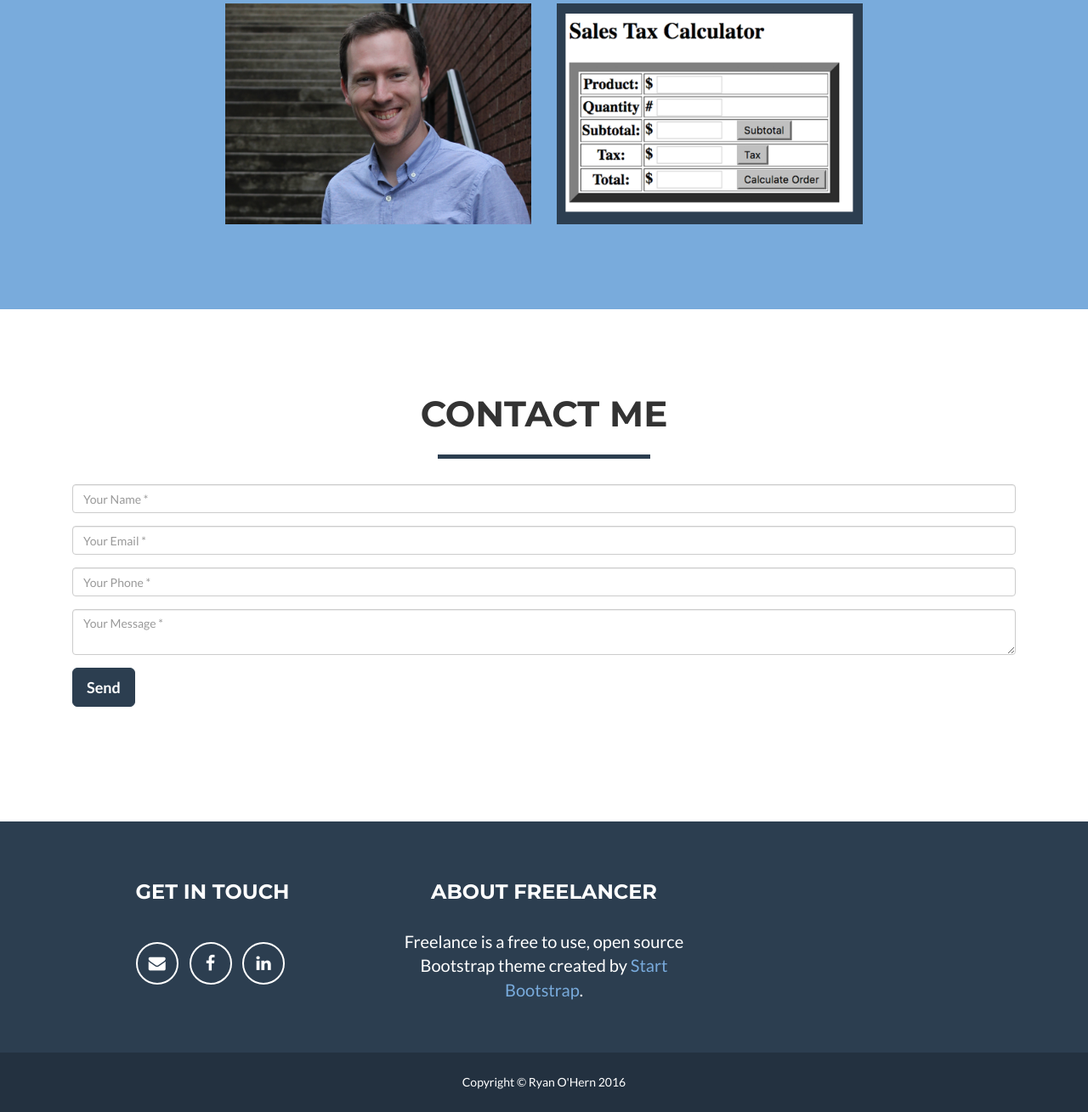
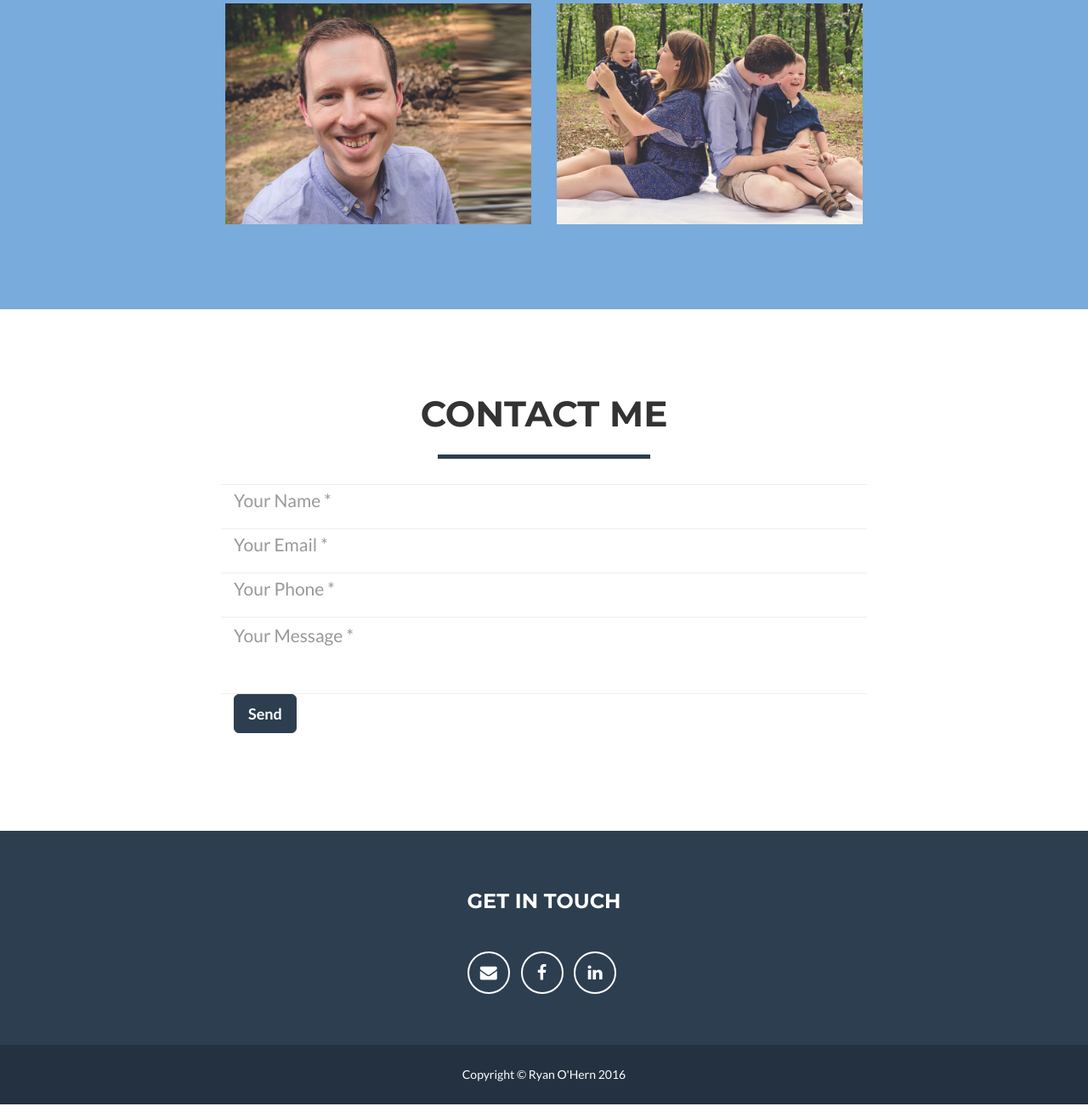
Before and after one commit to ryan-ohern/ryan-ohern.github.io, a website: page index.html in a window 1280 px wide. Shown: the part 1880-3189 px from the top of the page at 85% size. Drawn offline with nearby package versions, Linux system fonts and the light colour scheme.

Commit message:
contact form updated with new look to match theme

```diff
--- a/index.html
+++ b/index.html
@@ -161,7 +161,7 @@
         <div class="container">
             <div class="row">
                 <div class="col-lg-12 text-center">
-                    <h2>Ryan is...</h2>
+                    <h2>I am...</h2>
                     <hr class="star-light">
                 </div>
             </div>
@@ -182,10 +182,10 @@
             <!--Attempting to Add Photos Here-->
             <div class="row">
                 <div class="col-lg-4 col-lg-offset-2">
-                    <img src="img/portfolio/about-me-profile.png" class="img-responsive img-centered" alt="" id="about-me-profile">
+                    <img src="img/portfolio/about-me-profile2.png" class="img-responsive img-centered" alt="" id="about-me-profile">
                 </div>
                 <div class="col-lg-4">
-                    <img src="img/portfolio/salesTaxCalculator.png" class="img-responsive img-centered" alt="" id="about-me-family">
+                    <img src="img/portfolio/about-me-family.png" class="img-responsive img-centered" alt="" id="about-me-family">
                 </div>
             </div>
         </div>
@@ -201,30 +201,40 @@
                 </div>
             </div>
             <form action="https://formspree.io/ryanohern@gmail.com" method="POST">
-
-                <div class="col-md-12">
-           <div class="form-group">
+                <div class="col-lg-8 col-lg-offset-2">
+                    <div class="row control-group">
+                        <div class="form-group col-xs-12 floating-label-form-group controls">
                            <input type="text" class="form-control" placeholder="Your Name *" id="name" required="" data-validation-required-message="Please enter your name." name="name">
                            <p class="help-block text-danger"></p>
                         </div>
-           <div class="form-group">
+                    </div>
+                    <div class="row control-group">
+                        <div class="form-group col-xs-12 floating-label-form-group controls">
                            <input type="email" class="form-control" placeholder="Your Email *" id="email" required="" data-validation-required-message="Please enter your email address." name="_replyto">
                            <p class="help-block text-danger"></p>
                         </div>
-           <div class="form-group">
+                    </div>
+                    <div class="row control-group">
+                        <div class="form-group col-xs-12 floating-label-form-group controls">
                            <input type="tel" class="form-control" placeholder="Your Phone *" id="phone" required="" data-validation-required-message="Please enter your phone number." name="phone">
                            <p class="help-block text-danger"></p>
                         </div>
-           <div class="form-group">
+                    </div>
+                    <div class="row control-group">
+                        <div class="form-group col-xs-12 floating-label-form-group controls">
                            <textarea class="form-control" placeholder="Your Message *" id="message" required="" data-validation-required-message="Please enter a message." name="message"></textarea>
                            <p class="help-block text-danger"></p>
                         </div>
                     </div>
-       <div id="success"></div>
+                    <div class="row control-group">
                         <div class="form-group col-xs-12">
                             <button type="submit" class="btn btn-success btn-lg">Send</button>
                         </div>
                     </div>
+                </div>
+            </div>
+                <!-- <div id="success"></div> -->
+
 
        <!-- <div class="col-lg-12 text-center">
                                 <div id="success"></div>
@@ -263,7 +273,7 @@
                                 <p class="help-block text-danger"></p>
                             </div>
                         </div> -->
-                        <br>
+                        <!-- <br> -->
                         <!-- <div id="success"></div> -->
                         <!-- <div class="row">
                             <div class="form-group col-xs-12">
@@ -286,7 +296,7 @@
                         <p>3481 Melrose Place
                             <br>Beverly Hills, CA 90210</p>
                     </div> -->
-                    <div class="footer-col col-md-4">
+                    <div class="footer-col col-md-12">
                         <h3>Get In Touch</h3>
                         <ul class="list-inline">
                             <li>
@@ -306,10 +316,10 @@
                             </li> -->
                         </ul>
                     </div>
-                    <div class="footer-col col-md-4">
+                    <!-- <div class="footer-col col-md-4">
                         <h3>About Freelancer</h3>
                         <p>Freelance is a free to use, open source Bootstrap theme created by <a href="http://startbootstrap.com">Start Bootstrap</a>.</p>
-                    </div>
+                    </div> -->
                 </div>
             </div>
         </div>
@@ -452,7 +462,7 @@
             </div>
             <div class="container">
                 <div class="row">
-                    <div class="col-lg-8 col-lg-offset-2">
+                    <!-- <div class="col-lg-8 col-lg-offset-2">
                         <div class="modal-body">
                             <h2>Sales Tax Calculator</h2>
                             <hr class="star-primary">
@@ -470,7 +480,7 @@
                             </ul>
                             <button type="button" class="btn btn-default" data-dismiss="modal"><i class="fa fa-times"></i> Close</button>
                         </div>
-                    </div>
+                    </div> -->
                 </div>
             </div>
         </div>
@@ -485,7 +495,7 @@
             </div>
             <div class="container">
                 <div class="row">
-                    <div class="col-lg-8 col-lg-offset-2">
+                    <!-- <div class="col-lg-8 col-lg-offset-2">
                         <div class="modal-body">
                             <h2>Ryan O'Hern Music</h2>
                             <hr class="star-primary">
@@ -503,7 +513,7 @@
                             </ul>
                             <button type="button" class="btn btn-default" data-dismiss="modal"><i class="fa fa-times"></i> Close</button>
                         </div>
-                    </div>
+                    </div> -->
                 </div>
             </div>
         </div>
@@ -518,7 +528,7 @@
             </div>
             <div class="container">
                 <div class="row">
-                    <div class="col-lg-8 col-lg-offset-2">
+                    <!-- <div class="col-lg-8 col-lg-offset-2">
                         <div class="modal-body">
                             <h2>Project Title</h2>
                             <hr class="star-primary">
@@ -540,7 +550,7 @@
                             </ul>
                             <button type="button" class="btn btn-default" data-dismiss="modal"><i class="fa fa-times"></i> Close</button>
                         </div>
-                    </div>
+                    </div> -->
                 </div>
             </div>
         </div>
@@ -553,7 +563,7 @@
     <script src="vendor/bootstrap/js/bootstrap.min.js"></script>
 
     <!-- Plugin JavaScript -->
-    <script src="http://cdnjs.cloudflare.com/ajax/libs/jquery-easing/1.3/jquery.easing.min.js"></script>
+    <script src="https://cdnjs.cloudflare.com/ajax/libs/jquery-easing/1.3/jquery.easing.min.js"></script>
 
     <!-- Contact Form JavaScript -->
     <script src="js/jqBootstrapValidation.js"></script>
```
Also changed, not shown: img/portfolio/about-me-family.png (added), img/portfolio/about-me-profile2.png (added), img/portfolio/hopepark_thumbnail.png, img/portfolio/mappes_thumbnail.png, img/portfolio/minion_thumbnail.png. Lines whose indentation alone changed are shown as unchanged.
